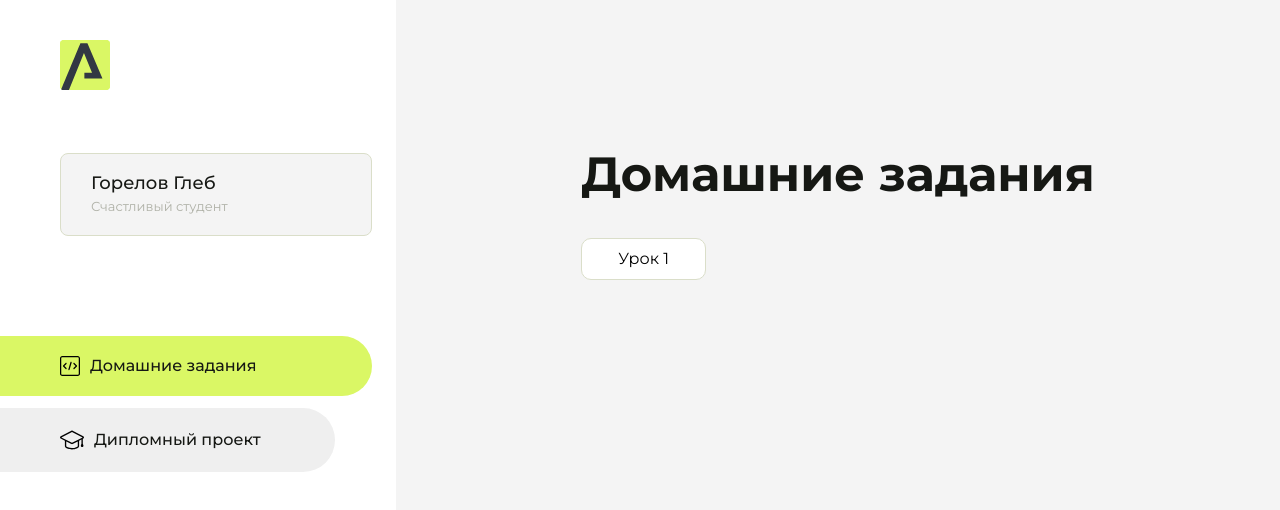
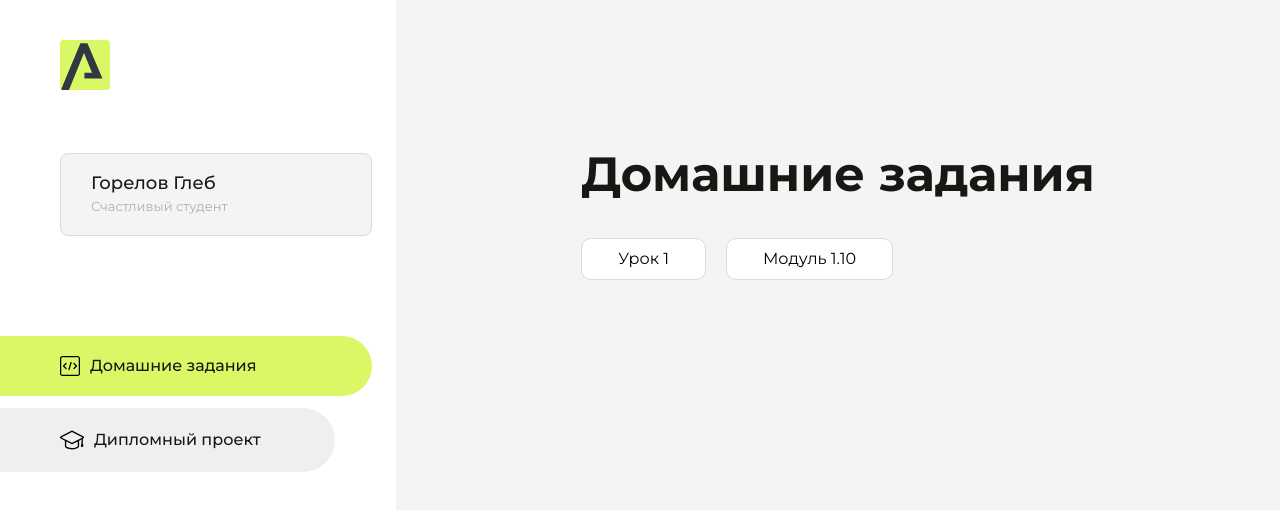
Before and after one commit to goreloff1999/Homework, a plain HTML site: page index.html in a window 1280 px wide. Drawn offline with Linux system fonts and the light colour scheme.

Commit message:
Update index.html

```diff
--- a/index.html
+++ b/index.html
@@ -94,6 +94,10 @@
                 <ul class="content__list">
                     <li class="content__list-item">
                         <a href="урок 1/index.html">Урок 1</a>
+
+                         <li class="content__list-item">
+                        <a href="урок 2/index.html">Модуль 1.10</a>
+
                     </li>
                 </ul>
             </div>
```
